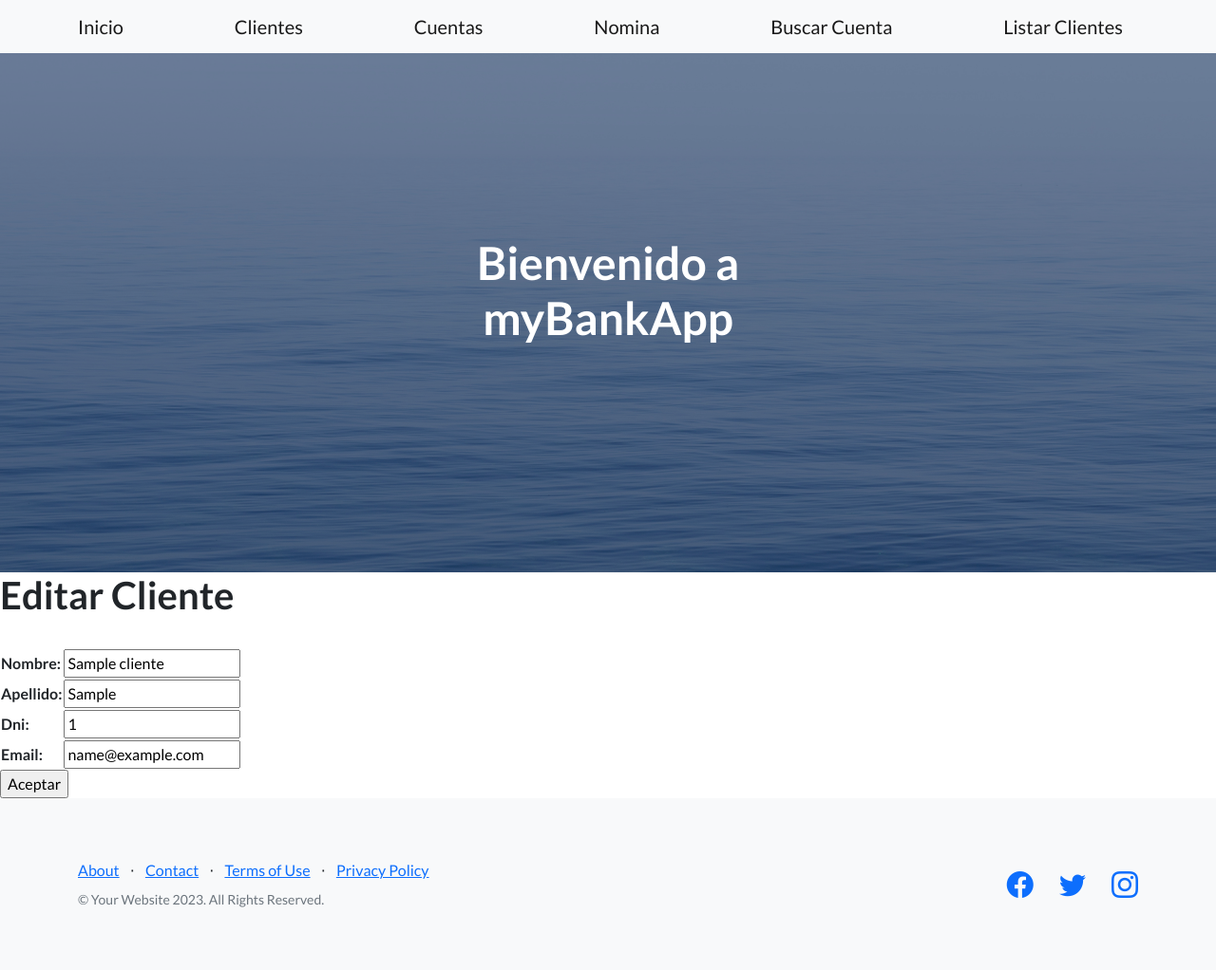
After one commit to nicolascalabro/myBank, a Django app: a page that uses src/myBank/myBankApp/templates/editar_cliente.html in a window 1280 px wide. The commit adds this page. Shown: the whole page at 95% size. Run offline with Django 5.2, Linux system fonts and the light colour scheme; tables that the repository leaves empty hold one stand-in row (values such as "Sample post"); some libraries are stand-ins or nearby versions.

Commit message:
vista editar cliente

```diff
--- /dev/null
+++ b/src/myBank/myBankApp/templates/editar_cliente.html
@@ -0,0 +1,14 @@
+{% extends "base_template.html" %}
+{% load static %}
+{% block contenidoCambiante %}
+
+<h1>Editar Cliente</h1>
+<br>
+<form action="{% url 'editar_cliente' cliente_apellido%}" method="post">{% csrf_token %}
+    <table>
+        {{clienteFormulario.as_table}}
+    </table>
+    <input type="submit" value="Aceptar">
+</form>
+
+{% endblock %}
--- a/src/myBank/myBankApp/templates/listar_clientes.html
+++ b/src/myBank/myBankApp/templates/listar_clientes.html
@@ -7,7 +7,10 @@
 {% for c in key_clientes %}
     <li>{{c}}</li>
         <button>
-            <a href="{% url 'eliminar_cliente' c.apellido %}">Eliminar cliente</a>
+            <a href="{% url 'eliminar_cliente' c.apellido %}">Eliminar</a>
+        </button>
+        <button>
+            <a href="{% url 'editar_cliente' c.apellido %}">Editar</a>
         </button>
 {% endfor %}
 <br>
--- a/src/myBank/myBankApp/urls.py
+++ b/src/myBank/myBankApp/urls.py
@@ -7,6 +7,7 @@ from myBankApp.views import (
     buscar_cuenta,
     listar_clientes,
     eliminar_cliente,
+    editar_cliente,
  )
 
 urlpatterns = [
@@ -17,4 +18,5 @@ urlpatterns = [
     path("buscar/", buscar_cuenta, name = "buscar_cuenta"),
     path("listar_clientes/", listar_clientes, name = "listar_clientes"),
     path("eliminar_cliente/<cliente_apellido>", eliminar_cliente, name = "eliminar_cliente"),
+    path("editar_cliente/<cliente_apellido>", editar_cliente, name = "editar_cliente"),
 ]
--- a/src/myBank/myBankApp/views.py
+++ b/src/myBank/myBankApp/views.py
@@ -73,10 +73,9 @@ def buscar_cuenta(request):
         cuenta = Cuenta.objects.filter(numero__icontains = numero)
     return render(request, "buscar_cuenta.html", {"cuenta": cuenta})
 
-
+#-------------------CRUD-------------------
 def listar_clientes(request):
     clientes = Cliente.objects.all()
-    print(clientes)
     contexto = {
         "key_clientes": clientes,
     }
@@ -91,3 +90,27 @@ def eliminar_cliente(request, cliente_apellido):
         "key_clientes": clientes,
     }
     return render(request, "listar_clientes.html", contexto)
+
+def editar_cliente(request, cliente_apellido):
+    cliente = Cliente.objects.get(apellido = cliente_apellido)
+
+    if request.method == "POST":
+        clienteFormulario = ClienteFormulario(request.POST)
+        if clienteFormulario.is_valid():
+            data = clienteFormulario.cleaned_data
+
+            cliente.nombre = data.get("nombre")
+            cliente.apellido = data.get("apellido")
+            cliente.dni = data.get("dni")
+            cliente.email = data.get("email")
+
+            cliente.save()
+            return render(request, "index.html")
+
+    clienteFormulario = ClienteFormulario(initial = {
+        "nombre": cliente.nombre,
+        "apellido": cliente.apellido,
+        "dni": cliente.dni,
+        "email": cliente.email
+        })
+    return render(request, "editar_cliente.html", {"clienteFormulario": clienteFormulario, "cliente_apellido": cliente.apellido})
```
